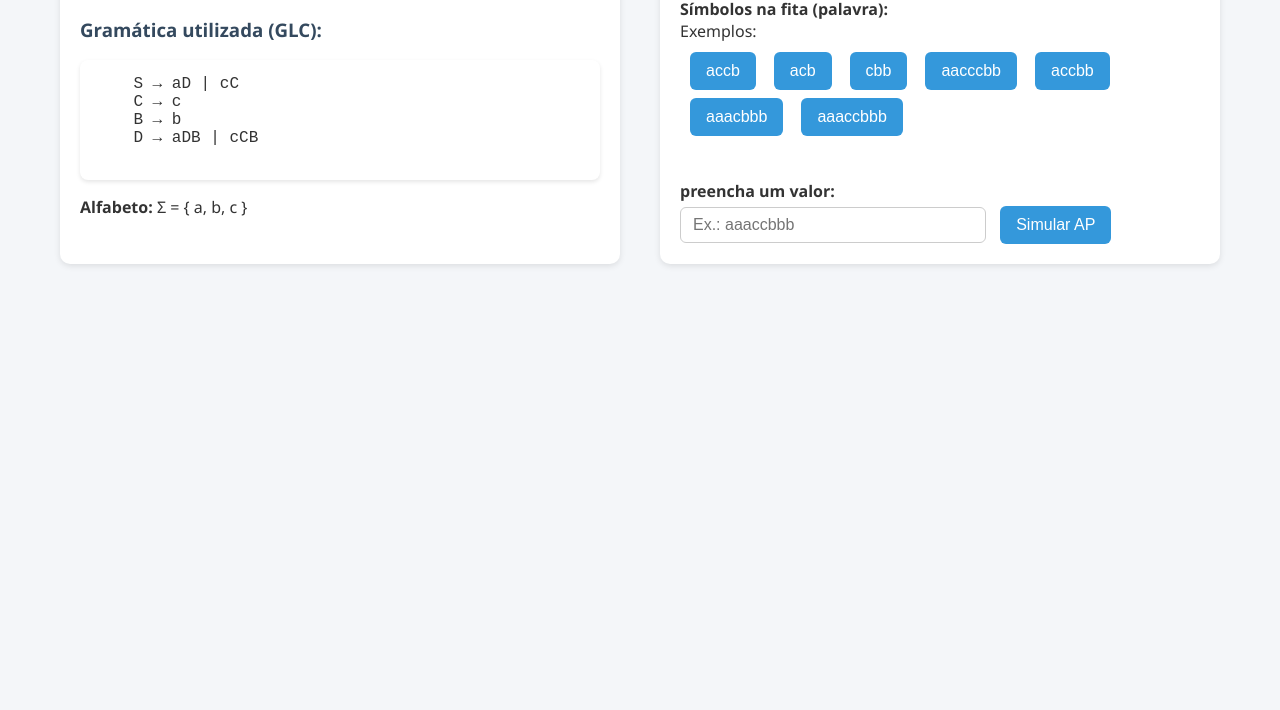
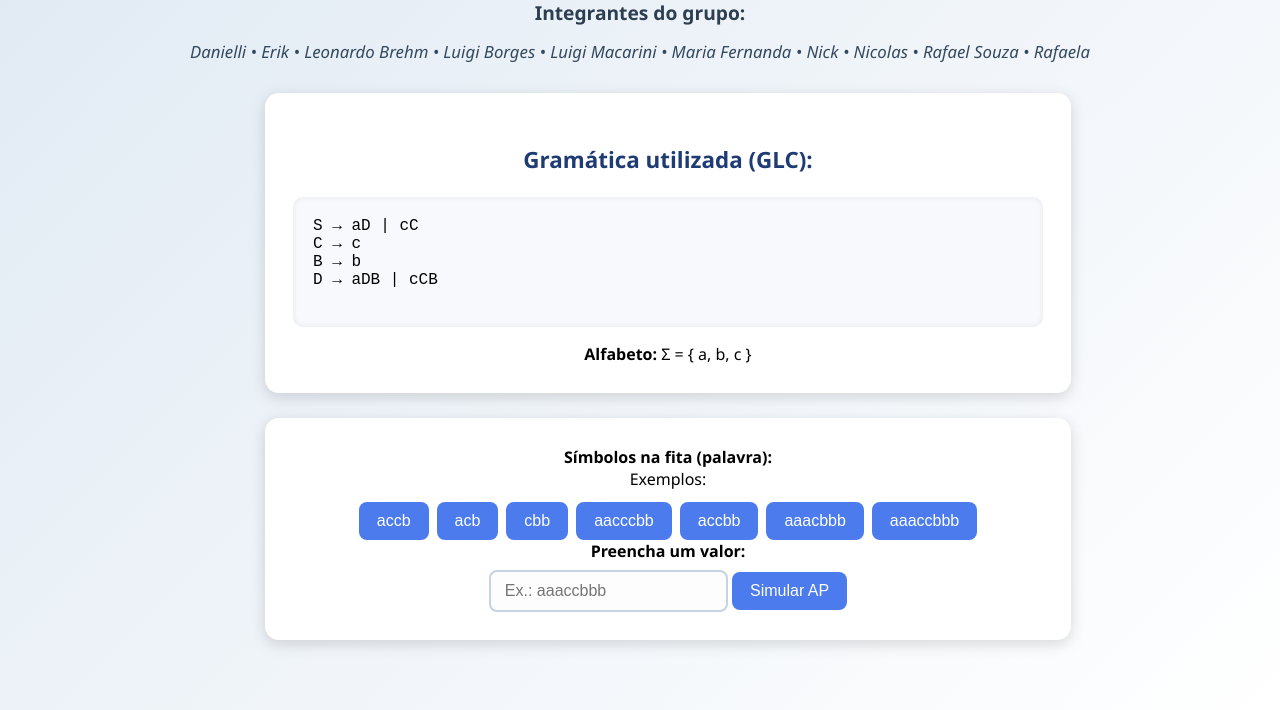
Before and after one commit to Nickdvcard/Trabalho-AP, a plain HTML site: page index.html in a window 1280 px wide. Shown: the part 155-865 px from the top of the page. Before the commit the page ends 800 px from the top, so only its background shows below. Drawn offline with Linux system fonts and the light colour scheme.

Commit message:
Add files via upload

```diff
--- a/index.html
+++ b/index.html
@@ -7,9 +7,19 @@
 </head>
 <body>
 
-        <h1>Autômato de Pilha (AP)</h1>
+    <header>
+        <h1 class="titulo">Autômato de Pilha (AP)</h1>
+        <p class="integrantes">
+            <b>Integrantes do grupo:</b>
+        </p>
+        <p class="integrantesNome">
+            Danielli • Erik • Leonardo Brehm • Luigi Borges • Luigi Macarini •
+            Maria Fernanda • Nick • Nicolas • Rafael Souza • Rafaela
+        </p>
+    </header>
 
     <main>
+
         <div class="card">
             <h3>Gramática utilizada (GLC):</h3>
             <pre>
@@ -25,48 +35,27 @@
             <label><b>Símbolos na fita (palavra):</b></label><br>
             <label>Exemplos: </label><br>
 
-                <div style="margin-top: 10px; display: flex; flex-wrap: wrap; gap: 8px;">
+            <div class="example-buttons">
+                <button onclick="document.getElementById('fita').value='accb'">accb</button>
+                <button onclick="document.getElementById('fita').value='acb'">acb</button>
+                <button onclick="document.getElementById('fita').value='cbb'">cbb</button>
+                <button onclick="document.getElementById('fita').value='aacccbb'">aacccbb</button>
+                <button onclick="document.getElementById('fita').value='accbb'">accbb</button>
+                <button onclick="document.getElementById('fita').value='aaacbbb'">aaacbbb</button>
+                <button onclick="document.getElementById('fita').value='aaaccbbb'">aaaccbbb</button>
+            </div>
 
-                    <button onclick="document.getElementById('fita').value='accb'">
-                        accb
-                    </button>
-
-                    <button onclick="document.getElementById('fita').value='acb'">
-                        acb
-                    </button>
-
-                    <button onclick="document.getElementById('fita').value='cbb'">
-                        cbb
-                    </button>
-
-                    <button onclick="document.getElementById('fita').value='aacccbb'">
-                        aacccbb
-                    </button>
-                    <button onclick="document.getElementById('fita').value='accbb'">
-                        accbb
-                    </button>
-
-                    <button onclick="document.getElementById('fita').value='aaacbbb'">
-                        aaacbbb
-                    </button>
-
-                    <button onclick="document.getElementById('fita').value='aaaccbbb'">
-                        aaaccbbb
-                    </button>
-
-                </div>
-                <br>
-                <br>
-                <label><b>preencha um valor:</b></label><br>
+            <label style="margin-top:20px;"><b>Preencha um valor:</b></label><br>
             <input id="fita" type="text" placeholder="Ex.: aaaccbbb">
             <button onclick="simular()">Simular AP</button>
         </div>
+
     </main>
+
     <div id="resultado"></div>
     <div id="tabela"></div>
 
     <script src="main.js"></script>
 
 </body>
-
 </html>
--- a/styles.css
+++ b/styles.css
@@ -1,112 +1,177 @@
 body {
     font-family: 'Segoe UI', Arial, sans-serif;
-    margin: 40px;
-    background: #f4f6f9;
-    color: #333;
+    margin: 0;
+    padding: 40px;
+    background: linear-gradient(135deg, #dfe9f3, #ffffff);
+    text-align: center;
 }
 
-h1 {
-    text-align: center;
-    margin-bottom: 30px;
-    font-size: 2rem;
+/* --------------------- */
+/*        TÍTULO         */
+/* --------------------- */
+
+.titulo {
+    font-size: 3.2rem;
+    margin-bottom: 5px;
+    color: #1f3b73;
+    font-weight: 800;
+    letter-spacing: 1px;
+    text-shadow: 2px 2px 10px rgba(0,0,0,0.1);
+}
+
+/* ------------------------ */
+/*     INTEGRANTES          */
+/* ------------------------ */
+
+.integrantes {
+    margin-top: 10px;
+    font-size: 1.2rem;
     color: #2c3e50;
 }
 
-h3 {
+.integrantesNome {
+    margin-top: -5px;
+    font-size: 1.05rem;
+    font-style: italic;
     color: #34495e;
 }
 
+/* ------------------------ */
+/*        LAYOUT            */
+/* ------------------------ */
+
+main {
+    width: 100%;
+    max-width: 750px;
+    margin: 30px auto;
+    display: flex;
+    flex-direction: column;
+    gap: 25px;
+}
+
+/* ------------------------ */
+/*       CARDS              */
+/* ------------------------ */
+
+.card {
+    background: white;
+    padding: 28px;
+    border-radius: 14px;
+    box-shadow: 0 4px 15px rgba(0,0,0,0.15);
+    width: 100%;
+    transition: transform .2s ease, box-shadow .2s ease;
+}
+
+.card:hover {
+    transform: scale(1.02);
+    box-shadow: 0 6px 20px rgba(0,0,0,0.20);
+}
+
+.card h3 {
+    color: #1f3b73;
+    font-size: 1.4rem;
+}
+
 pre {
-    background: #fff;
-    padding: 15px;
-    border-radius: 8px;
-    box-shadow: 0 2px 4px rgba(0, 0, 0, 0.1);
+    background: #f7f9fc;
+    padding: 20px;
+    border-radius: 10px;
+    box-shadow: inset 0 0 6px rgba(0,0,0,0.08);
     font-size: 1rem;
+    text-align: left;
+}
+
+/* ------------------------ */
+/*  BOTÕES E INPUTS         */
+/* ------------------------ */
+
+.example-buttons {
+    margin-top: 12px;
+    display: flex;
+    flex-wrap: wrap;
+    justify-content: center;
+    gap: 8px;
 }
 
 input {
-    padding: 8px 12px;
-    border-radius: 6px;
-    border: 1px solid #ccc;
-    margin-top: 5px;
+    padding: 10px 14px;
+    border-radius: 8px;
+    border: 2px solid #c7d3e2;
     font-size: 1rem;
-    width: 280px;
+    width: auto;
+    min-width: 180px;
+    max-width: 300px;
+    margin-top: 8px;
+    background: #fdfdfd;
+}
+
+input:focus {
+    outline: none;
+    border-color: #4b7bec;
+    box-shadow: 0 0 8px rgba(75,123,236,0.3);
 }
 
 button {
-    padding: 10px 16px;
+    padding: 10px 18px;
     border: none;
-    border-radius: 6px;
-    background: #3498db;
+    border-radius: 8px;
+    background: #4b7bec;
     color: white;
     font-size: 1rem;
     cursor: pointer;
-    margin-left: 10px;
     transition: 0.2s;
 }
 
 button:hover {
-    background: #2980b9;
+    background: #3867d6;
+    transform: scale(1.05);
 }
+
+/* ------------------------ */
+/*      RESULTADOS          */
+/* ------------------------ */
+
+#resultado, #tabela {
+    margin-top: 30px;
+    width: 100%;
+    max-width: 900px;
+    margin-left: auto;
+    margin-right: auto;
+}
+
+/* ------------------------ */
+/*         TABELA           */
+/* ------------------------ */
 
 table {
     width: 100%;
     border-collapse: collapse;
-    margin-top: 25px;
     background: #fff;
-    border-radius: 8px;
+    border-radius: 10px;
     overflow: hidden;
-    box-shadow: 0 2px 6px rgba(0, 0, 0, 0.1);
+    box-shadow: 0 3px 10px rgba(0,0,0,0.15);
 }
 
 table th {
-    background: #3498db;
+    background: #4b7bec;
     color: white;
-    padding: 10px;
-    font-weight: bold;
-    text-align: center;
+    padding: 12px;
 }
 
 table td {
-    padding: 10px;
-    border-bottom: 1px solid #e3e3e3;
+    padding: 12px;
+    border-bottom: 1px solid #e8e8e8;
     text-align: center;
 }
 
 .sucesso {
-    color: #27ae60;
-    font-size: 1.1rem;
+    color: #2ecc71;
+    font-size: 1.2rem;
     font-weight: bold;
-    margin-top: 20px;
 }
 
 .erro {
-    color: #c0392b;
-    font-size: 1.1rem;
+    color: #e74c3c;
+    font-size: 1.2rem;
     font-weight: bold;
-    margin-top: 20px;
 }
-
-#resultado,
-#tabela {
-    margin-top: 25px;
-}
-
-.card {
-    background: white;
-    padding: 20px;
-    border-radius: 10px;
-    box-shadow: 0 2px 6px rgba(0, 0, 0, 0.1);
-    margin-bottom: 25px;
-}
-
-main {
-    display: flex;
-    justify-content: space-between;
-    width: 100%;
-
-    > div {
-        width: 48%;
-        margin: 20px;
-    }
-}
```
Lines whose indentation alone changed are shown as unchanged.
